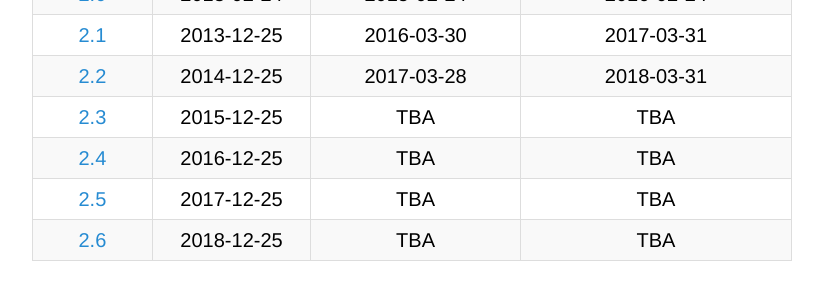
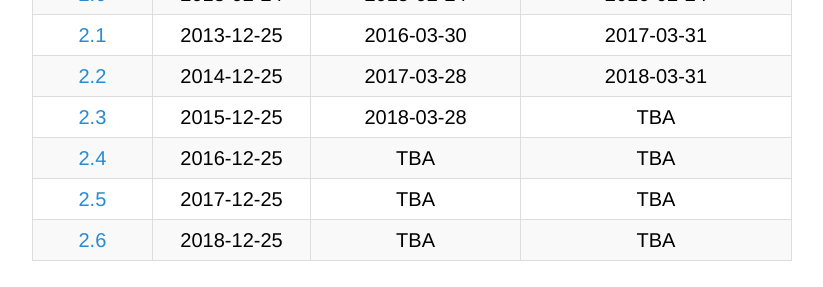
Before and after one commit to Maumagnaguagno/maumagnaguagno.github.io, a Jekyll site: the page built from ruby-versions.md, in a window 1280 px wide and 900 px high. Shown: the part 382-669 px from the top of the window, without its empty margins (228-1051 px from the left). Built offline with Jekyll 4.4.1, drawn with Linux system fonts in a browser that asks for light colours; our own code applies the rules of GitHub Pages for plain Markdown files.

Commit message:
Add end of support for Ruby 2.3 in Ruby Versions

```diff
--- a/ruby-versions.md
+++ b/ruby-versions.md
@@ -16,7 +16,7 @@ This is a reminder of how Ruby evolved through time.
 [2.0](#20) | 2013-02-24 | 2015-02-24     | 2016-02-24
 [2.1](#21) | 2013-12-25 | 2016-03-30     | 2017-03-31
 [2.2](#22) | 2014-12-25 | 2017-03-28     | 2018-03-31
-[2.3](#23) | 2015-12-25 | TBA            | TBA
+[2.3](#23) | 2015-12-25 | 2018-03-28     | TBA
 [2.4](#24) | 2016-12-25 | TBA            | TBA
 [2.5](#25) | 2017-12-25 | TBA            | TBA
 [2.6](#26) | 2018-12-25 | TBA            | TBA
```
